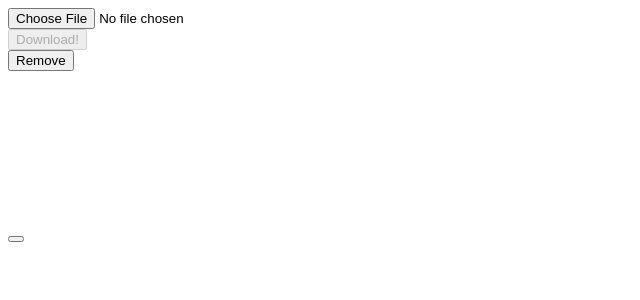
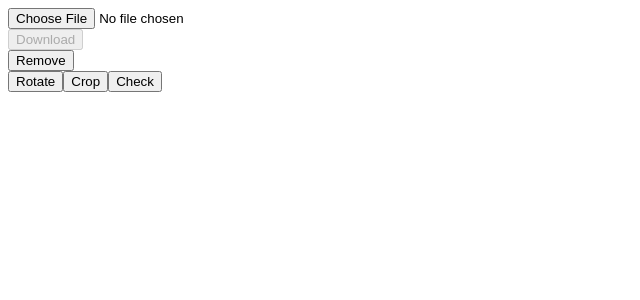
Before and after one commit to GalichkinStepan/Lab1, a React (Create React App) app: page / in a window 1280 px wide. Shown: the top 300 px of the page, without its empty margins (0-640 px from the left). Built offline with nearby package versions, Linux system fonts and the light colour scheme.

Commit message:
Рефакторинг

```diff
--- a/src/App.js
+++ b/src/App.js
@@ -1,8 +1,11 @@
-import React, { useState } from 'react';
+import React, { useState, useRef } from 'react';
 import Crop from './components/Crop';
-import Rotate from './components/Rotate';
-import ToolPanel from './components/ToolPanel';
-import TopPanel from './components/TopPanel';
+import { saveAs } from 'file-saver';
+
+const DrawOnCanvas = (props) => {
+
+    return <canvas width={500} height={500} ref={props.propRef}></canvas>
+}
 
 function App() {
 
@@ -10,32 +13,100 @@ function App() {
     const [mainImageURL, setMainImageURL] = useState(null);
     const [appState, setAppState] = useState(null);
 
-    function ImageURL() {
-        if (mainImageURL == null)
-            return URL.createObjectURL(mainImage);
-        else
-            return mainImageURL;
+    const [rotation, setRotation] = useState(0);
+
+    const myref = useRef(null);
+
+    const downloadImage = () => {
+        saveAs(mainImageURL);
+    }
+
+    function RotateMainImage() {
+        let image = document.getElementById("mainImage");
+        setRotation(rotation + 90);
+        image.style.transform = 'rotate(' + rotation + 'deg)';
+        setMainImageURL(image.src);
+
+    }
+
+    function RewriteURL() {
+        let ctx = myref.current.getContext("2d");
+        let image = document.getElementById("mainImage");
+        console.log(image);
+
+        ctx.drawImage(image, 0, 0);
+
+        ctx.clearRect(0, 0, myref.current.width, myref.current.height);
+
+        myref.current.width = image.width;
+        myref.current.height = image.height;
+
+        console.log(image.length + " " + image.width);
+
+        ctx.save();
+        ctx.translate(myref.current.width / 2, myref.current.height / 2);
+        setRotation(rotation + 90);
+        ctx.rotate(rotation * Math.PI / 180);
+        ctx.drawImage(image, -image.width / 2, -image.width / 2);
+        ctx.restore();
+
+        setMainImageURL(myref.current.toDataURL());
     }
 
   return (
       <div className="App">
+          <div className="TopPanel">
 
-          <TopPanel mainImage={mainImage} setMainImage={setMainImage} setAppState={setAppState} mainImageURL={mainImageURL} />
+              <div className="Upload">
+                  <input
+                      type="file"
+                      name="myImage"
+                      onChange={(event) => {
+                          console.log(event.target.files[0]);
+                          setMainImage(event.target.files[0]);
+                          setMainImageURL(URL.createObjectURL(event.target.files[0]));
+                      }}
+                  />
+              </div>
+
+              <div className = "Download">
+                  <button onClick={downloadImage} disabled={!(mainImageURL)}>Download</button>
+              </div>
+
+            <button onClick={() => {
+                setMainImageURL(null);
+                setMainImage(null);
+            }
+            }>Remove</button>
+          </div>
 
 
-          {mainImage && (
+          {mainImageURL && (
               <div>
                   <img
+                      id ="mainImage"
                       alt="not found"
-                      src={ImageURL()}
+                      src={mainImageURL}
+
                   />
                   <br />
               </div>
           )}
 
-          <Crop image={mainImage} setImage={setMainImage} imgURL={mainImageURL} setImageURL={setMainImageURL} setAppState={setAppState}/>
+          {appState == "Crop" && (
+              <Crop imageURL={mainImageURL} setImageURL={setMainImageURL} setAppState={setAppState} />
+          )}
 
-          <Rotate ImageURL={mainImageURL} setImageURL={setMainImageURL} />
+          <div className="ToolPanel">
+              <button onClick={() => { RotateMainImage() }}>Rotate</button>
+              <button onClick={() => { setAppState("Crop") }}> Crop</button>
+              <button onClick={() => { RewriteURL() }}>Check</button>
+          </div>
+
+
+
+          <DrawOnCanvas propRef={myref}/>
+
     </div>
   );
 }
--- a/src/components/Crop.jsx
+++ b/src/components/Crop.jsx
@@ -3,12 +3,12 @@ import ReactCrop from "react-image-crop";
 import "react-image-crop/dist/ReactCrop.css";
 
 const Crop = (props) => {
-    const [setImage] = useState(null);
+
     const [crop, setCrop] = useState({ aspect: 16 / 9 });
 
     function getCroppedImg() {
 
-        const canvas = document.getElementById("canvas");
+        const canvas = document.createElement('canvas');
         const image = document.getElementById("result");
         const ctx = canvas.getContext("2d");
 
@@ -16,6 +16,10 @@ const Crop = (props) => {
 
         const imageWidthRatio = image.naturalWidth / image.width;
         const imageHeightRatio = image.naturalHeight / image.height;
+
+        canvas.width = crop.width;
+        canvas.height = crop.height;
+        canvas.style.objectFit = "contain";
 
         ctx.drawImage(
             image,
@@ -35,24 +39,17 @@ const Crop = (props) => {
     return (
         <div className="container">
             <div className="row">
-                {props.image && (
+                {props.imageURL && (
                     <div>
                         <ReactCrop crop={crop} onChange={setCrop}>
-                            <img id="result" src={URL.createObjectURL(props.image)} alt="description" onLoad={setImage} />
+                            <img id="result" src={props.imageURL} alt="not found"/>
                         </ReactCrop>
                         <button className="btn btn-danger" onClick={getCroppedImg}>
                             Crop image
                         </button>
                     </div>
                 )}
-                <canvas
-                    id="canvas"
-                    width={crop.width}
-                    height={crop.height}
-                    style={{
-                        objectFit: "contain"
-                    }}
-                ></canvas>
+
             </div>
         </div>
     );
--- a/src/components/DownloadComponent.jsx
+++ b/src/components/DownloadComponent.jsx
@@ -4,12 +4,12 @@ import { saveAs } from 'file-saver'
 const DownloadComponent = function (props) {
 
     const downloadImage = () => {
-        saveAs(props.imageURL)
+        saveAs(props.imageURL);
     }
 
     return (
         <div>
-            <button onClick={downloadImage} disabled={!(props.image)}>Download!</button>
+            <button onClick={downloadImage} disabled={!(props.imageURL)}>Download!</button>
         </div>
     );
 };
--- a/src/components/Rotate.jsx
+++ b/src/components/Rotate.jsx
@@ -1,28 +1,33 @@
-import React, { useState } from "react";
+import React, { useEffect, useState } from "react";
 
 const Rotate = function (props) {
 
+    const [sizeImg, setCrop] = useState({ aspect: 16 / 9 });
+
     function rotate() {
 
-        var canvas = document.createElement('canvas');
+        const canvas = document.createElement('canvas');
+        const image = new Image();
+        const ctx = canvas.getContext("2d");
 
-        canvas.width = "1000";
-        canvas.height = "1000";
+        image.src = props.imageURL;
 
-        var img = document.createElement("img");
-        img.src = props.ImageURL;
+        canvas.width = sizeImg.width;
+        canvas.height = sizeImg.height;
+        canvas.style.objectFit = "contain";
 
-        var ctx = canvas.getContext("2d");
-
-        ctx.rotate(90 * Math.PI / 180); // rotate by 90 degrees
-        ctx.drawImage(img, 100, 100); //draw it
-        ctx.fill();
+        ctx.rotate(90 * Math.PI / 180);
+        image.onload = () => {
+            ctx.drawImage(image, 0, 0);
+        }
 
         props.setImageURL(canvas.toDataURL());
     }
 
     return (
-        <button onClick={rotate()}></button>
+        <div>
+            <button onClick={() => rotate()}>Rotate</button>
+        </div>
     );
 };
 
--- a/src/components/TopPanel.jsx
+++ b/src/components/TopPanel.jsx
@@ -6,9 +6,9 @@ const TopPanel = function (props) {
 
     return (
         <div>
-            <UploadComponent setImage={props.setMainImage} />
+            <UploadComponent setImage={props.setMainImage} setImageURL={props.setMainImageURL} image={props.mainImage}/>
             <DownloadComponent imageURL={props.mainImageURL}/>
-            <button onClick={() => props.setMainImage(null)}>Remove</button>
+            <button onClick={() => props.setMainImageURL(null)}>Remove</button>
 
         </div>
     );
--- a/src/components/UploadComponent.jsx
+++ b/src/components/UploadComponent.jsx
@@ -3,13 +3,14 @@ import React, { useState } from "react";
 const UploadComponent = function (props){
 
     return (
-        <div>
+        <div className="Upload">
             <input
                 type="file"
                 name="myImage"
                 onChange={(event) => {
                     console.log(event.target.files[0]);
                     props.setImage(event.target.files[0]);
+                    props.setImageURL(URL.createObjectURL(event.target.files[0]));
                 }}
             />
         </div>
```
